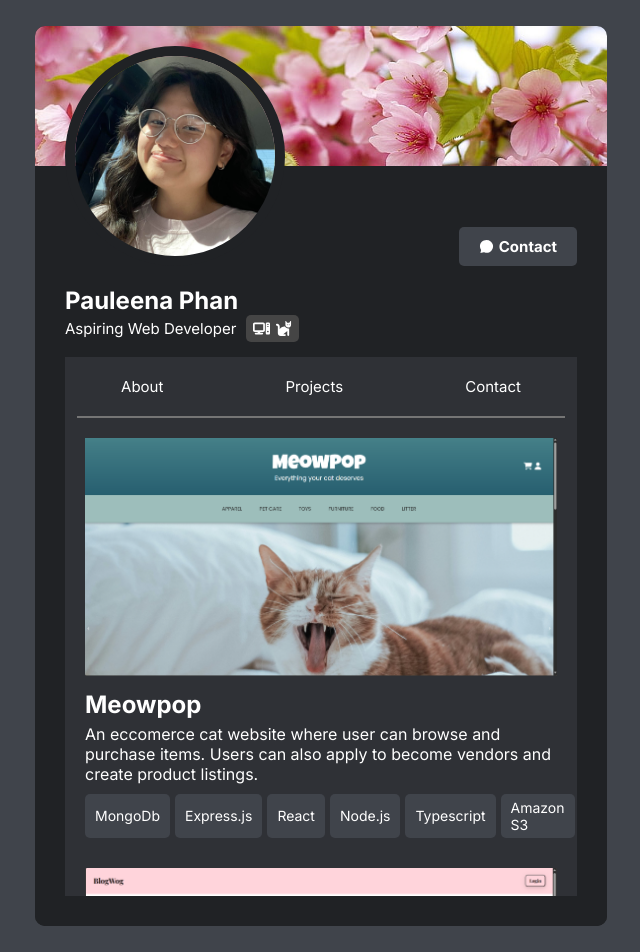
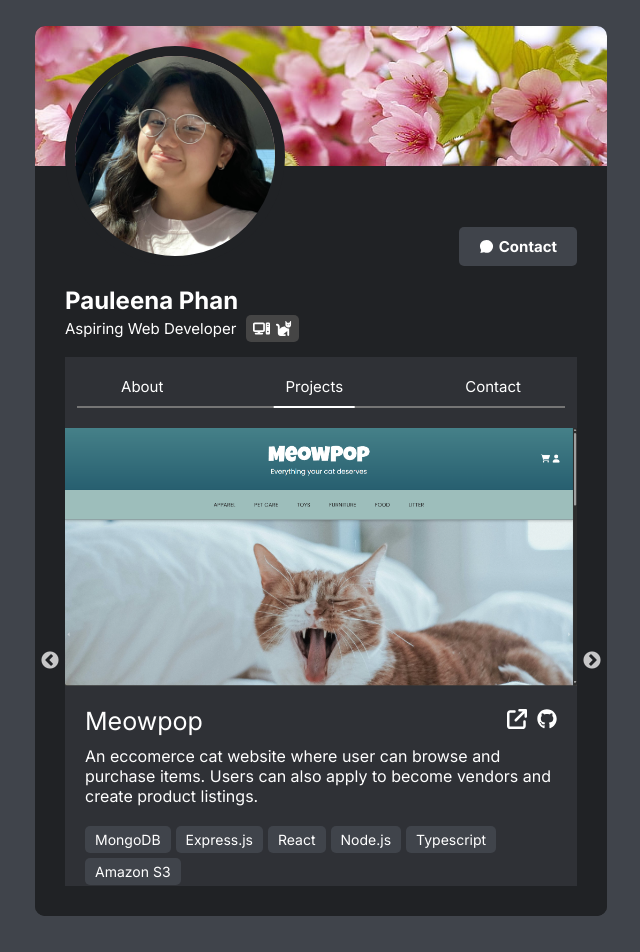
Before and after one commit to pauleenaphan/discord-portfolio, a React (Vite) app: page /Projects in a window 1280 px wide. Shown: the top 952 px of the page, without its empty margins (319-959 px from the left). Built offline with nearby package versions, Linux system fonts and the light colour scheme.

Commit message:
changed scrolldown projects to carosuel using react-slick

```diff
--- a/package.json
+++ b/package.json
@@ -14,12 +14,16 @@
     "react": "^18.3.1",
     "react-dom": "^18.3.1",
     "react-icons": "^5.3.0",
-    "react-router-dom": "^6.27.0"
+    "react-responsive-carousel": "^3.2.23",
+    "react-router-dom": "^6.27.0",
+    "react-slick": "^0.30.2",
+    "slick-carousel": "^1.8.1"
   },
   "devDependencies": {
     "@eslint/js": "^9.13.0",
     "@types/react": "^18.3.12",
     "@types/react-dom": "^18.3.1",
+    "@types/react-slick": "^0.23.13",
     "@vitejs/plugin-react": "^4.3.3",
     "eslint": "^9.13.0",
     "eslint-plugin-react-hooks": "^5.0.0",
--- a/src/component/HoverImage.tsx
+++ b/src/component/HoverImage.tsx
@@ -15,7 +15,11 @@ const HoverImage: React.FC<HoverImageProps> = ({ staticSrc, gifSrc, alt }) => {
             alt={alt}
             onMouseOver={() => setImageSrc(gifSrc)}
             onMouseOut={() => setImageSrc(staticSrc)}
-            style={{ transition: 'opacity 0.3s ease' }}
+            style={{
+                transition: 'opacity 0.3s ease',
+                width: "100%",
+                padding: "10px 0px",
+            }}
         />
     );
 };
--- a/src/component/Nav.tsx
+++ b/src/component/Nav.tsx
@@ -1,15 +1,37 @@
 import { useNavigate } from "react-router-dom";
+import { useState, useEffect } from "react";
 import "../style/Nav.css";
 
 export const Nav = () =>{
     const navigate = useNavigate();
+    const [activeButton, setActiveButton] = useState("");
+
+    useEffect(() => {
+        setActiveButton(location.pathname); // Set active button based on the current path
+    }, [location.pathname]); // Run when the path changes
+
+    const handleButtonClick = (path: string) => {
+        setActiveButton(path); // Set active button state
+        navigate(path); // Navigate to the new path
+    };
+
     return(
-        <>
-            <nav>
-                <button onClick={() =>{ navigate("/")}}> About </button>
-                <button onClick={() =>{ navigate("/Projects")}}> Projects </button>
-                <button onClick={() =>{ navigate("/Contact")}}> Contact </button>
-            </nav>
-        </>
+        <nav>
+            <button
+                className={activeButton === "/" ? "active" : ""}
+                onClick={() => handleButtonClick("/")}>
+                About
+            </button>
+            <button
+                className={activeButton === "/Projects" ? "active" : ""}
+                onClick={() => handleButtonClick("/Projects")}>
+                Projects
+            </button>
+            <button
+                className={activeButton === "/Contact" ? "active" : ""}
+                onClick={() => handleButtonClick("/Contact")}>
+                Contact
+            </button>
+        </nav>
     )
 }
--- a/src/pages/Projects.tsx
+++ b/src/pages/Projects.tsx
@@ -1,6 +1,11 @@
 import { Nav } from "../component/Nav";
 import "../style/Projects.css";
 import HoverImage from "../component/HoverImage";
+
+import Slider from "react-slick";
+import "slick-carousel/slick/slick.css";
+import "slick-carousel/slick/slick-theme.css";
+import { FaArrowUpRightFromSquare, FaGithub  } from "react-icons/fa6";
 
 import meowpopImg from "../assets/projectImgs/meowpop.png";
 import blogwogImg from "../assets/projectImgs/blogwog.png";
@@ -15,117 +20,108 @@ import cattagramGif from "../assets/projectGifs/cattagram.gif";
 import portfolio2Gif from "../assets/projectGifs/portfolio2.gif";
 import etchasketchGif from "../assets/projectGifs/etchasketch.gif";
 
-export const Projects = () =>{
-    return(
+const projects = [
+    {
+        staticSrc: meowpopImg,
+        gifSrc: meowpopGif,
+        name: "Meowpop",
+        description: "An eccomerce cat website where user can browse and purchase items. Users can also apply to become vendors and create product listings.",
+        tools: ["MongoDB", "Express.js", "React", "Node.js", "Typescript", "Amazon S3"],
+        github: "https://github.com/pauleenaphan/Meow-Pop",
+        liveSite: "https://main--meowpop.netlify.app/"
+    },
+    {
+        staticSrc: blogwogImg,
+        gifSrc: blogwogGif,
+        name: "BlogWog",
+        description: "A blog site where users can browse various post. Registered users can login to leave comments on post.",
+        tools: ["MongoDB", "Express.js", "React", "Node.js"],
+        github: "https://github.com/pauleenaphan/blog-api",
+        liveSite: "https://main--blogwog.netlify.app/"
+    },
+    {
+        staticSrc: cattagramImg,
+        gifSrc: cattagramGif,
+        name: "Cattagram",
+        description: "Social media web app that focuses on cats. Users can view and post pictures of their cats and add other users as friends.",
+        tools: ["HTML", "CSS", "React", "JavaScript", "Firebase"],
+        github: "https://github.com/pauleenaphan/Cattagram",
+        liveSite: "https://cattagram.netlify.app/"
+    },
+    {
+        staticSrc: mentalmeImg,
+        gifSrc: "",
+        name: "MentalMe",
+        description: " A mental wellness mobile app that focuses on journaling. Moobie, our mascot, supports and guides users on their journaling journey.",
+        tools: ["React Native", "Firebase", "Expo"],
+        github: "https://github.com/pauleenaphan/MentalMe",
+        liveSite: "https://expo.dev/preview/update?message=fixed%20styling&updateRuntimeVersion=1.0.0&createdAt=2024-05-07T05%3A25%3A18.090Z&slug=exp&projectId=d55f227c-6164-4fc5-ac60-040c4b42bad2&group=f55c8b6c-df7a-4874-9605-f10a26a3b534"
+    },
+    {
+        staticSrc: portfolio2Img,
+        gifSrc: portfolio2Gif,
+        name: "Portfolio2",
+        description: " My second portfolio website I made before this one. A website within a website that showcases my skills and projects.",
+        tools: ["HTML", "CSS", "React", "Typescript"],
+        github: "https://github.com/pauleenaphan/portfolio2.0/tree/main",
+        liveSite: "https://pauleenaphanportfolio2.netlify.app/"
+    },
+    {
+        staticSrc: etchasketchImg,
+        gifSrc: etchasketchGif,
+        name: "Etch-a-Sketch",
+        description: "A resizeable etch a sketch grid where users can draw with the color of their choice.",
+        tools: ["HTML", "CSS", "JavaScript"],
+        github: "https://github.com/pauleenaphan/Etch-a-Sketch",
+        liveSite: "https://pauleenaphan.github.io/Etch-a-Sketch/"
+    },
+];
+
+export const Projects = () => {
+    // Slider settings
+    const settings = {
+        dots: false,
+        infinite: true,
+        speed: 500,
+        slidesToShow: 1,
+        slidesToScroll: 1,
+        arrows: true, // Show arrows
+    };
+
+    return (
         <div className="outerBack">
-            <Nav></Nav>
+            <Nav />
             <div className="projectPage">
                 <div className="divider"></div>
-                <section className="projects">
-                    <div className="projectContainer">
-                        <HoverImage staticSrc={meowpopImg} gifSrc={meowpopGif} alt="meowpop"></HoverImage>
-                        <h1 className="projectName"> Meowpop </h1>
-                        <p className="projectDesc">
-                            An eccomerce cat website where user can browse and purchase items.
-                            Users can also apply to become vendors and create product listings.
-                        </p>
-                        <div className="projectTools">
-                            <ul>
-                                <li> MongoDb </li>
-                                <li> Express.js </li>
-                                <li> React </li>
-                                <li> Node.js </li>
-                                <li> Typescript </li>
-                                <li> Amazon S3 </li>
-                            </ul>
+                <Slider {...settings}>
+                    {projects.map((project, index) => (
+                        <div key={index} className="projectContainer">
+                            <HoverImage staticSrc={project.staticSrc} gifSrc={project.gifSrc} alt={project.name} />
+                            <div className="projectHeaderContainer">
+                                <h1 className="projectName">{project.name}</h1>
+                                <div className="linkContainer">
+                                    <a className="siteIcon" href={project.liveSite}>
+                                        <FaArrowUpRightFromSquare />
+                                    </a>
+
+                                    <a className="githubIcon" href={project.github}>
+                                        <FaGithub />
+                                    </a>
+                                </div>
+                            </div>
+
+                            <p className="projectDesc">{project.description}</p>
+                            <div className="projectTools">
+                                <ul>
+                                    {project.tools.map((tool, idx) => (
+                                        <li key={idx}>{tool}</li>
+                                    ))}
+                                </ul>
+                            </div>
                         </div>
-                    </div>
-
-                    <div className="projectContainer">
-                        <HoverImage staticSrc={blogwogImg} gifSrc={blogwogGif} alt="blogwog"></HoverImage>
-                        <h1 className="projectName"> BlogWog </h1>
-                        <p className="projectDesc">
-                            A blog site where users can browse various post. Registered
-                            users can login to leave comments on post
-                        </p>
-                        <div className="projectTools">
-                            <ul>
-                                <li> MongoDb </li>
-                                <li> Express.js </li>
-                                <li> React </li>
-                                <li> Node.js </li>
-                            </ul>
-                        </div>
-                    </div>
-
-                    <div className="projectContainer">
-                        <HoverImage staticSrc={cattagramImg} gifSrc={cattagramGif} alt="blogwog"></HoverImage>
-                        <h1 className="projectName"> Cattagram </h1>
-                        <p className="projectDesc">
-                            Social media web app that focuses on cats. Users can view and post pictures
-                            of their cats and add other users as friends.
-                        </p>
-                        <div className="projectTools">
-                            <ul>
-                                <li> HTML </li>
-                                <li> CSS </li>
-                                <li> React </li>
-                                <li> Javascript </li>
-                                <li> Firebase </li>
-                            </ul>
-                        </div>
-                    </div>
-
-                    <div className="projectContainer">
-                        <img src={mentalmeImg} alt="mentalMe"></img>
-                        <h1 className="projectName"> MentalMe </h1>
-                        <p className="projectDesc">
-                            A mental wellness mobile app that focuses on journaling. Moobie, our
-                            mascot, supports and guides users on their journaling journey.
-                        </p>
-                        <div className="projectTools">
-                            <ul>
-                                <li> React Native </li>
-                                <li> Firebase </li>
-                                <li> Expo </li>
-                            </ul>
-                        </div>
-                    </div>
-
-                    <div className="projectContainer">
-                        <HoverImage staticSrc={portfolio2Img} gifSrc={portfolio2Gif} alt="blogwog"></HoverImage>
-                        <h1 className="projectName"> Portfolio2 </h1>
-                        <p className="projectDesc">
-                            My second portfolio website I made before this one. A website
-                            within a website that showcases my skills and projects.
-                        </p>
-                        <div className="projectTools">
-                            <ul>
-                                <li> HTML </li>
-                                <li> CSS </li>
-                                <li> React </li>
-                                <li> Typescript </li>
-                            </ul>
-                        </div>
-                    </div>
-
-                    <div className="projectContainer">
-                        <HoverImage staticSrc={etchasketchImg} gifSrc={etchasketchGif} alt="meowpop"></HoverImage>
-                        <h1 className="projectName"> Etch-a-Sketch </h1>
-                        <p className="projectDesc">
-                            A resizeable etch a sketch grid where users can draw with
-                            the color of their choice
-                        </p>
-                        <div className="projectTools">
-                            <ul>
-                                <li> HTML </li>
-                                <li> CSS </li>
-                                <li> Javascript </li>
-                            </ul>
-                        </div>
-                    </div>
-                </section>
+                    ))}
+                </Slider>
             </div>
         </div>
-    )
-}
+    );
+};
--- a/src/style/About.css
+++ b/src/style/About.css
@@ -18,7 +18,7 @@
 }
 
 Nav{
-    padding: 20px;
+    padding: 20px 20px 10px;
     display: flex;
     gap: 50px;
 }
@@ -27,11 +27,12 @@ Nav{
     width: 95%;
     border: rgb(117, 117, 117) solid 1px;
     margin: 0px auto;
+    margin-bottom: 10px;
 }
 
 /* ! About me section */
 .aboutMeDesc{
-    padding: 20px;
+    padding: 10px 20px;
 }
 
 .profileSubTitle{
--- a/src/style/Contact.css
+++ b/src/style/Contact.css
@@ -13,7 +13,7 @@
 .emailFormHead{
     display: flex;
     justify-content: space-between;
-    margin-bottom: 30px;
+    margin: 20px 0px;
     gap: 10px;
 }
 
--- a/src/style/Projects.css
+++ b/src/style/Projects.css
@@ -1,29 +1,38 @@
-.projectContainer img{
-    width: 100%;
+.projectPage{
+    margin: 0 auto;
+    background-color: #2f3136 !important;
+    height: 60vh;
 }
 
-.projectPage{
-    margin: 0 auto;
-    /* fix this later */
-    /* border-radius: 5px; */
-    background-color: #2f3136 !important;
-    height: 60vh;
-    overflow-y: scroll;
-}
-
-.projects{
-    padding: 20px;
+.projectHeaderContainer{
+    display: flex;
+    align-items: center;
+    justify-content: space-between;
+    padding: 10px 20px;
 }
 
 .projectName{
-    padding: 10px 0px 5px;
+    font-weight: lighter;
+    font-size: 25px;
 }
 
-.projectTools{
-    padding: 10px 0px 30px;
+.linkContainer{
+    display: flex;
+    gap: 10px;
+    font-size: 20px;
+}
+
+.linkContainer .siteIcon:hover, .linkContainer .githubIcon:hover{
+    opacity: 0.5;
+}
+
+.projectDesc{
+    padding: 0px 20px;
 }
 
 .projectTools ul{
     display: flex;
     gap: 5px;
+    padding: 20px;
+    flex-wrap: wrap;
 }
```
Also changed, not shown: src/style/Nav.css (+14 -1 lines), 1 other file (tests, documents, lock files or other folders).
